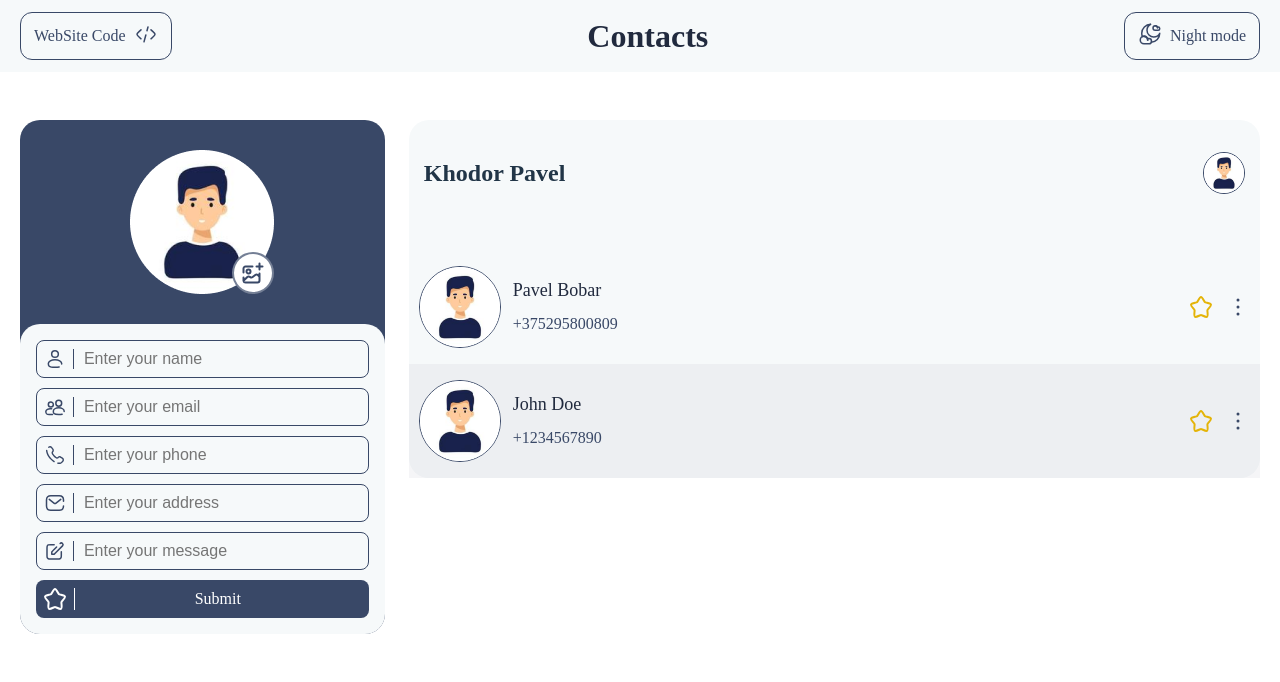
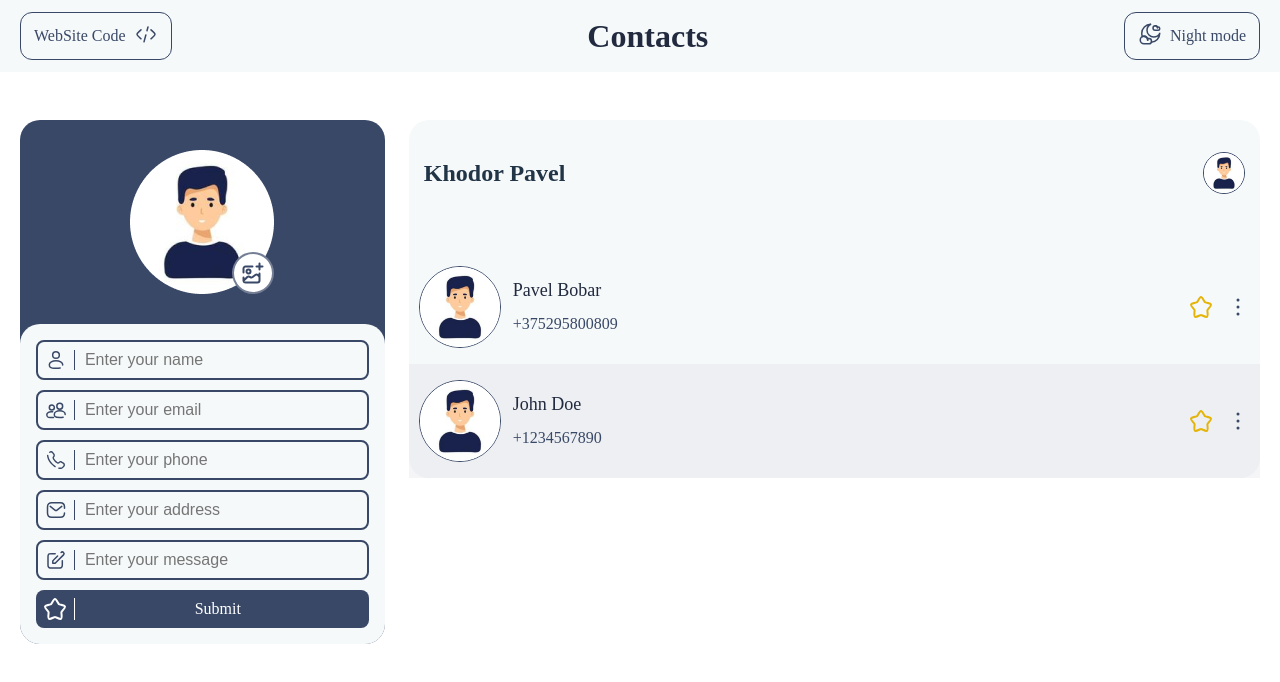
Before and after one commit to Khodor1997/contacts-manager, a React app: page / in a window 1280 px wide. Shown: the top 682 px of the page. Built offline with nearby package versions, Linux system fonts and the light colour scheme; the HTML template or start-up script is replaced by a standard one.

Commit message:
updated styles for form

```diff
--- a/src/components/contacts/ContactItem.jsx
+++ b/src/components/contacts/ContactItem.jsx
@@ -16,7 +16,9 @@ export default function ContactItem({ user, activeContactId, toggleActiveContact
                 </div>
             </div>
             <div className={styles['contact__actions']}>
-                <StarIcon className={styles['contact__favorites']} />
+                {/* <StarIcon className={styles['contact__favorites']} /> */}
+                <StarIcon className={`${styles['contact__favorites']} ${user.isFavorite ? styles['contact__favorites_active'] : ''}`} />
+
                 <img
                     onClick={() => toggleActiveContact(user.id)}
                     className={styles['contact__control']}
--- a/src/components/contacts/style.module.css
+++ b/src/components/contacts/style.module.css
@@ -60,6 +60,9 @@
     stroke: #E4B408;
     margin-right: 14px;
     cursor: pointer;
+}
+.contact__favorites_active {
+    fill: #E4B408;
 }
 .contact__favorites:hover {
     fill: #E4B408;
@@ -129,9 +132,12 @@
 .contact-form__item {
     display: flex;
     padding: 8px;
-    border: 1px solid #394867;
+    border: 2px solid #394867;
     border-radius: 8px;
     margin-bottom: 10px;
+}
+.contact-form__item--active {
+    border: 2px solid #E4B408;
 }
 .contact-form__item span {
     width: 1px;
--- a/src/components/inputs/InputField.jsx
+++ b/src/components/inputs/InputField.jsx
@@ -1,8 +1,20 @@
 import styles from '../contacts/style.module.css'
+import { useState } from 'react';
 
 export default function InputField({ icon, altText, value, onChange, type = "text", placeholder = "" }) {
+    const [isFocused, setIsFocused] = useState(false);
+
+    const handleFocus = () => {
+        console.log('dddddddd')
+        setIsFocused(true);
+    };
+
+    const handleBlur = () => {
+        setIsFocused(false);
+    };
+
     return (
-        <div className={styles['contact-form__item']}>
+        <div className={`${styles['contact-form__item']} ${isFocused ? styles['contact-form__item--active'] : ''}`}>
             <img src={icon} alt={altText} />
             <span></span>
             <input
@@ -11,6 +23,8 @@ export default function InputField({ icon, altText, value, onChange, type = "tex
                 value={value}
                 onChange={onChange}
                 placeholder={placeholder}
+                onFocus={handleFocus}
+                onBlur={handleBlur}
             />
         </div>
     );
```
